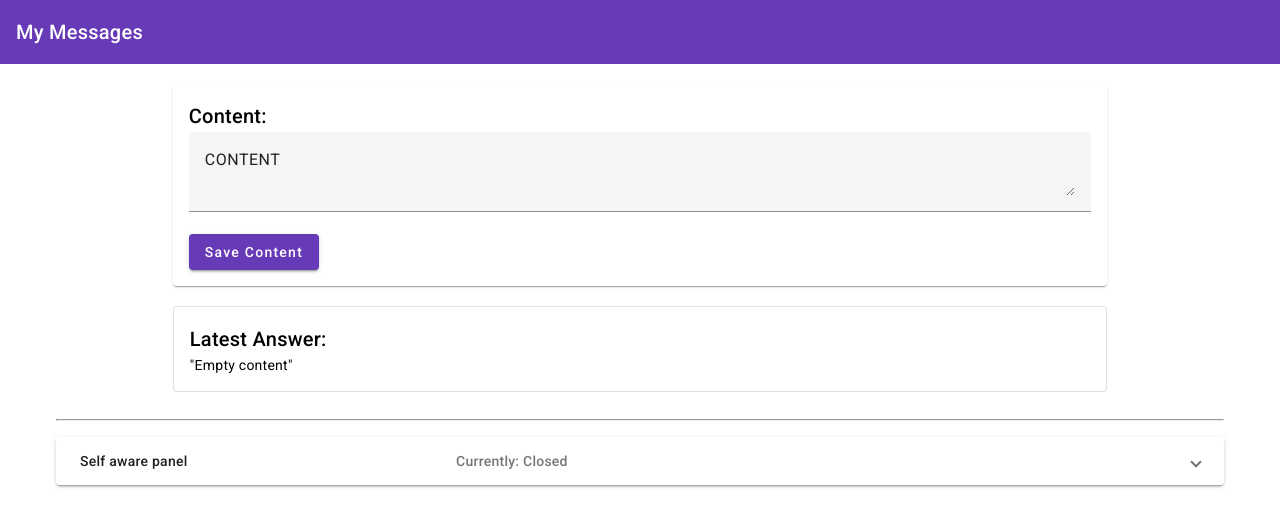
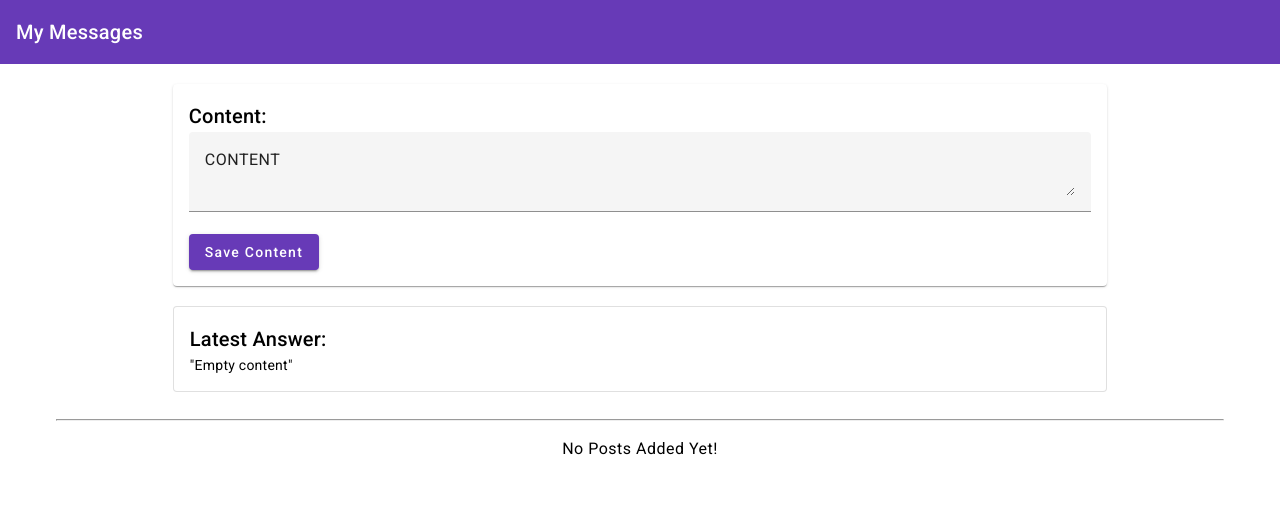
Before and after one commit to carloswm85/_mean-app, an Angular app: page / in a window 1280 px wide. Shown: the top 526 px of the page. Built offline with nearby package versions, Linux system fonts and the light colour scheme.

Commit message:
update # post list component ngFor & ngIf

```diff
--- a/src/app/app.component.ts
+++ b/src/app/app.component.ts
@@ -2,7 +2,7 @@ import { Component } from '@angular/core';
 import { RouterOutlet } from '@angular/router';
 import { PostCreateComponent } from './posts/post-create/post-create.component';
 import { HeaderComponent } from './header/header/header.component';
-import { PostListComponent } from './post-list/post-list/post-list.component';
+import { PostListComponent } from './posts/post-list/post-list.component';
 
 @Component({
   selector: 'app-root',
@@ -11,7 +11,7 @@ import { PostListComponent } from './post-list/post-list/post-list.component';
     RouterOutlet,
     PostCreateComponent,
     HeaderComponent,
-    PostListComponent
+    PostListComponent,
   ],
   templateUrl: './app.component.html',
   styleUrl: './app.component.css',
--- a/src/app/post-list/post-list/post-list.component.html
+++ /dev/null
@@ -1,13 +0,0 @@
-<mat-accordion>
-  <mat-expansion-panel (opened)="panelOpenState.set(true)" (closed)="panelOpenState.set(false)">
-    <!-- 1 -->
-    <mat-expansion-panel-header>
-      <mat-panel-title> Self aware panel </mat-panel-title>
-      <mat-panel-description>
-        Currently: {{panelOpenState() ? 'Open' : 'Closed'}}
-      </mat-panel-description>
-    </mat-expansion-panel-header>
-    <!-- 2 -->
-    <p>I'm visible because I am open</p>
-  </mat-expansion-panel>
-</mat-accordion>
--- a/src/app/post-list/post-list/post-list.component.css
+++ b/src/app/posts/post-list/post-list.component.css
@@ -3,3 +3,7 @@
   display: block;
   margin-top: 1rem;
 }
+
+.info-text {
+  text-align: center;
+}
--- /dev/null
+++ b/src/app/posts/post-list/post-list.component.html
@@ -0,0 +1,19 @@
+<mat-accordion *ngIf="posts.length < 1">
+  <mat-expansion-panel
+    (opened)="panelOpenState.set(true)"
+    (closed)="panelOpenState.set(false)"
+    *ngFor="let post of posts"
+  >
+    <!-- 1 -->
+    <mat-expansion-panel-header>
+      <mat-panel-title> {{ post.title }} </mat-panel-title>
+      <mat-panel-description>
+        Currently: {{ panelOpenState() ? "Open" : "Closed" }}
+      </mat-panel-description>
+    </mat-expansion-panel-header>
+    <!-- 2 -->
+    <p>{{ post.content }}</p>
+  </mat-expansion-panel>
+</mat-accordion>
+
+<p class="mat-body-1 info-text" *ngIf="posts.length <= 0">No Posts Added Yet!</p>
--- a/src/app/post-list/post-list/post-list.component.ts
+++ b/src/app/posts/post-list/post-list.component.ts
@@ -1,19 +1,22 @@
 import { Component, signal } from '@angular/core';
 import { MaterialModule } from '../../material/material.module';
+import { CommonModule } from '@angular/common';
+import { Post } from '../post.model';
 
 @Component({
   selector: 'app-post-list',
   standalone: true,
-  imports: [MaterialModule],
+  imports: [MaterialModule, CommonModule],
   templateUrl: './post-list.component.html',
   styleUrl: './post-list.component.css',
 })
 export class PostListComponent {
   readonly panelOpenState = signal(false);
 
-  posts = [
+  /* posts = [
     { title: 'FIRST Post', content: " This is the FIRST post's content" },
     { title: 'SECOND Post', content: " This is the SECOND post's content" },
     { title: 'THIRD Post', content: " This is the THIRD post's content" },
-  ];
+  ]; */
+  posts: Post[] = [];
 }
--- /dev/null
+++ b/src/app/posts/post.model.ts
@@ -0,0 +1,4 @@
+export interface Post {
+  title: string;
+  content: string;
+}
```
Also changed, not shown: 1 other file (tests, documents, lock files or other folders).
